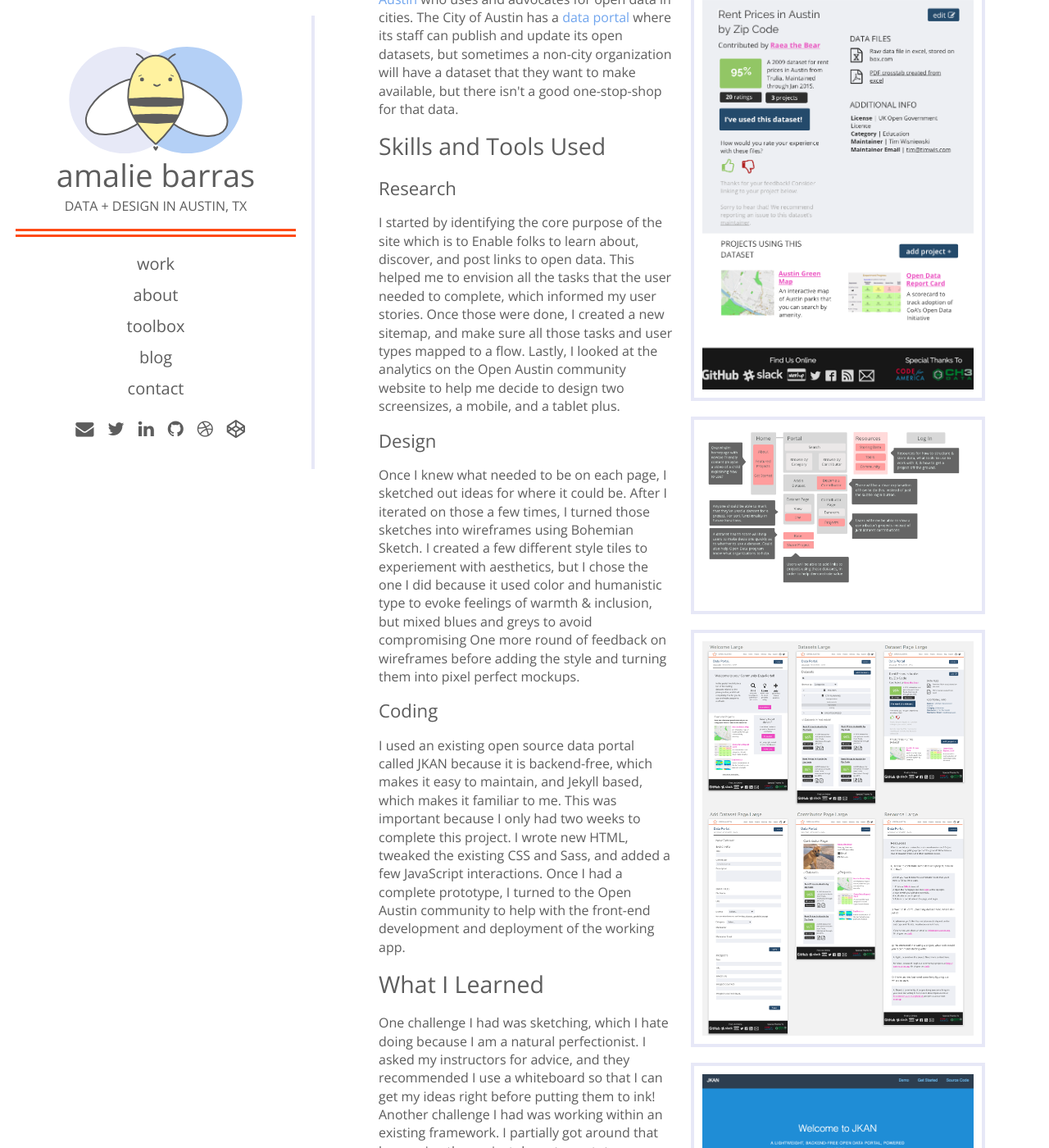
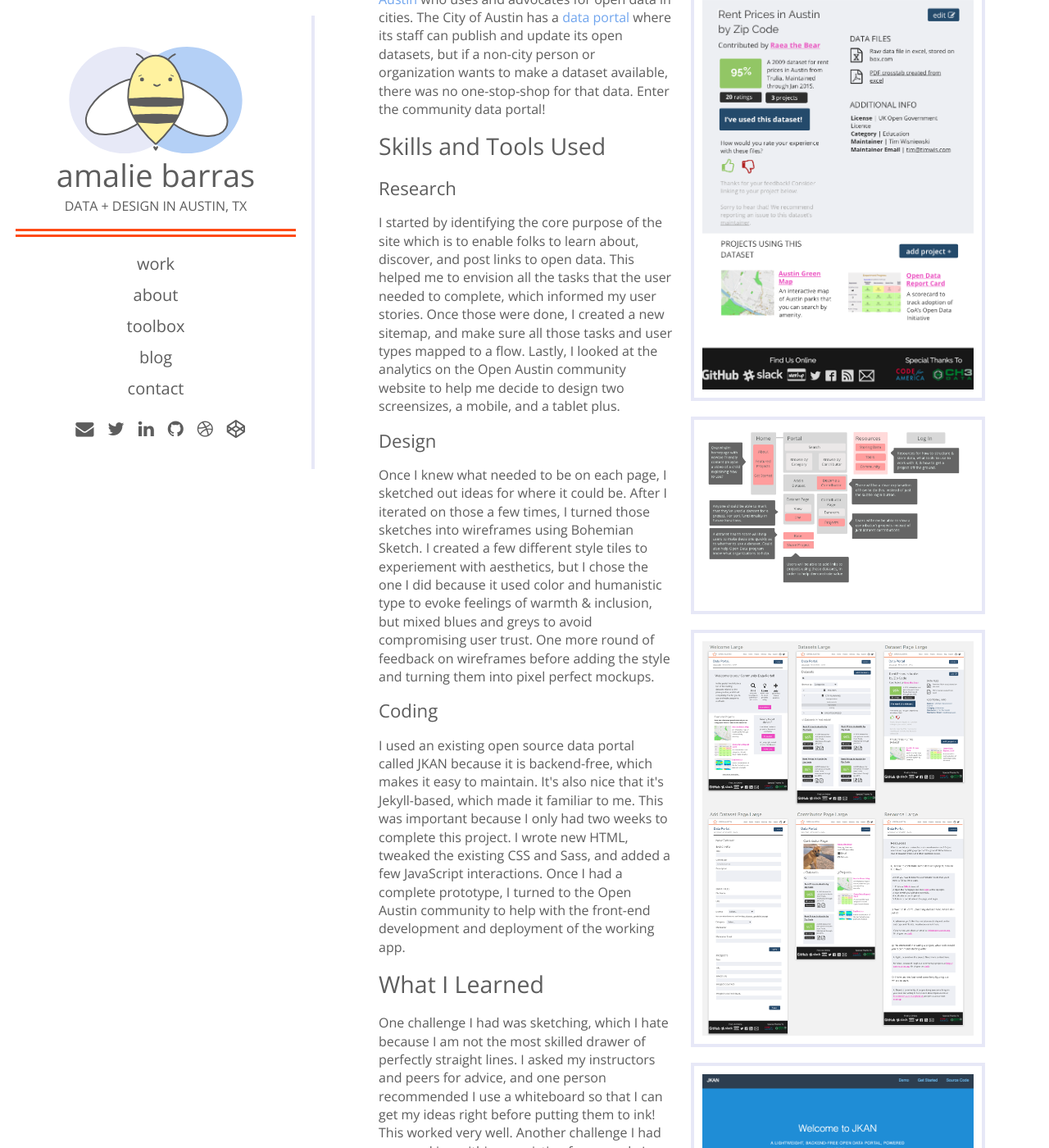
Before and after one commit to amaliebarras/amaliebarras.github.io, a Jekyll site: the page built from work/dataportal.html, in a window 1280 px wide and 1400 px high, scrolled down 256 px. Shown: the whole window at 82% size. Built offline with Jekyll 4.4.1, drawn with Linux system fonts in a browser that asks for light colours; nearby versions of some CDN libraries; some of the changed text lies outside the part shown.

Commit message:
edits to dojo piece

```diff
--- a/_data/work.csv
+++ b/_data/work.csv
@@ -4,6 +4,6 @@ Dominican Joe Coffee | Website Redesign,../images/coffee.png,../work/dominicanjo
 RED Arena Therapeutic Riding Center | Interaction Design & Style Guide,../images/redarena.png,/work/redarena.html,,https://github.com/amaliebarras/redarena-app,,
 Huddle | Mobile App Design,../images/huddle.png,../work/huddle.html,https://invis.io/UB7G76ARQ#/151679692_Home,https://github.com/amaliebarras/kickball-app,
 Impostor-Friendly LinkedIn | Web App Redesign,../images/linkedin.png,,/linkedin-redesign/index2.html,https://github.com/amaliebarras/linkedin-redesign,
-Buddha Warhol Popart CSS Zen Garden | Website Redesign,../images/popartzen.png,http://nutritious-canvas.surge.sh/,,https://github.com/amaliebarras/popart-css-garden,
+Buddha Warhol Popart CSS Zen Garden | Website Redesign,,../images/popartzen.png,http://nutritious-canvas.surge.sh/,,https://github.com/amaliebarras/popart-css-garden,
 Obesity Risk Factors in Texas | Data Visualization,../images/obesity.png,,https://public.tableau.com/views/ObesityRiskFactorsinTexas_0/IncomeAccess?:embed=y&:display_count=yes&:showTabs=y,,,
 EA Help 1.5 Launch | Infographic,../images/ea.png,/work/eainfographic.html,,,,
--- a/work/dataportal.html
+++ b/work/dataportal.html
@@ -15,23 +15,23 @@ description: WEB APP REDESIGN
 
 		<div class = "why">
 		<h2>Why this project?</h2>
-		<p>I volunteer with an organization called <a href = "www.open-austin.org">Open Austin</a> who uses and advocates for open data in cities. The City of Austin has a <a href = "http://data.austintexas.gov">data portal</a> where its staff can publish and update its open datasets, but sometimes a non-city organization will have a dataset that they want to make available, but there isn't a good one-stop-shop for that data.</p>
+		<p>I volunteer with an organization called <a href = "www.open-austin.org">Open Austin</a> who uses and advocates for open data in cities. The City of Austin has a <a href = "http://data.austintexas.gov">data portal</a> where its staff can publish and update its open datasets, but if a non-city person or organization wants to make a dataset available, there was no one-stop-shop for that data. Enter the community data portal!</p>
 		</div>
 
 		<div class = "how">
 		<h2>Skills and Tools Used</h2>
 		<h3>Research</h3>
-		<p>I started by identifying the core purpose of the site which is to Enable folks to learn about, discover, and post links to open data. This helped me to envision all the tasks that the user needed to complete, which informed my user stories. Once those were done, I created a new sitemap, and make sure all those tasks and user types mapped to a flow. Lastly, I looked at the analytics on the Open Austin community website to help me decide to design two screensizes, a mobile, and a tablet plus. </p>
+		<p>I started by identifying the core purpose of the site which is to enable folks to learn about, discover, and post links to open data. This helped me to envision all the tasks that the user needed to complete, which informed my user stories. Once those were done, I created a new sitemap, and make sure all those tasks and user types mapped to a flow. Lastly, I looked at the analytics on the Open Austin community website to help me decide to design two screensizes, a mobile, and a tablet plus. </p>
 		<h3>Design</h3>
-		<p>Once I knew what needed to be on each page, I sketched out ideas for where it could be. After I iterated on those a few times, I turned those sketches into wireframes using Bohemian Sketch. I created a few different style tiles to experiement with aesthetics, but I chose the one I did because it used color and humanistic type to evoke feelings of warmth & inclusion, but mixed blues and greys to avoid compromising One more round of feedback on wireframes before adding the style and turning them into pixel perfect mockups.
+		<p>Once I knew what needed to be on each page, I sketched out ideas for where it could be. After I iterated on those a few times, I turned those sketches into wireframes using Bohemian Sketch. I created a few different style tiles to experiement with aesthetics, but I chose the one I did because it used color and humanistic type to evoke feelings of warmth & inclusion, but mixed blues and greys to avoid compromising user trust. One more round of feedback on wireframes before adding the style and turning them into pixel perfect mockups.
 		<h3>Coding</h3>
-		<p>I used an existing open source data portal called JKAN because it is backend-free, which makes it easy to maintain, and Jekyll based, which makes it familiar to me. This was important because I only had two weeks to complete this project. I wrote new HTML, tweaked the existing CSS and Sass, and added a few JavaScript interactions. Once I had a complete prototype, I turned to the Open Austin community to help with the front-end development and deployment of the working app.
+		<p>I used an existing open source data portal called JKAN because it is backend-free, which makes it easy to maintain. It's also nice that it's Jekyll-based, which made it familiar to me. This was important because I only had two weeks to complete this project. I wrote new HTML, tweaked the existing CSS and Sass, and added a few JavaScript interactions. Once I had a complete prototype, I turned to the Open Austin community to help with the front-end development and deployment of the working app.
 		</p>
 		</div>
 
 		<div class = "whatilearned">
 		<h2>What I Learned</h2>
-		<p>One challenge I had was sketching, which I hate doing because I am a natural perfectionist. I asked my instructors for advice, and they recommended I use a whiteboard so that I can get my ideas right before putting them to ink! Another challenge I had was working within an existing framework. I partially got around that by scoping the project down to prototype, instead of working app, but I also spent a lot of time reading documentation, github comments, and just learning the framework really well.</p>
+		<p>One challenge I had was sketching, which I hate because I am not the most skilled drawer of perfectly straight lines. I asked my instructors and peers for advice, and one person recommended I use a whiteboard so that I can get my ideas right before putting them to ink! This worked very well. Another challenge I had was working within an existing framework. I partially got around that by scoping the project down to prototype, instead of working app, but I also spent a lot of time reading documentation, github comments, and just learning the framework really well.</p>
 		</div>
 
 	</div>
```
